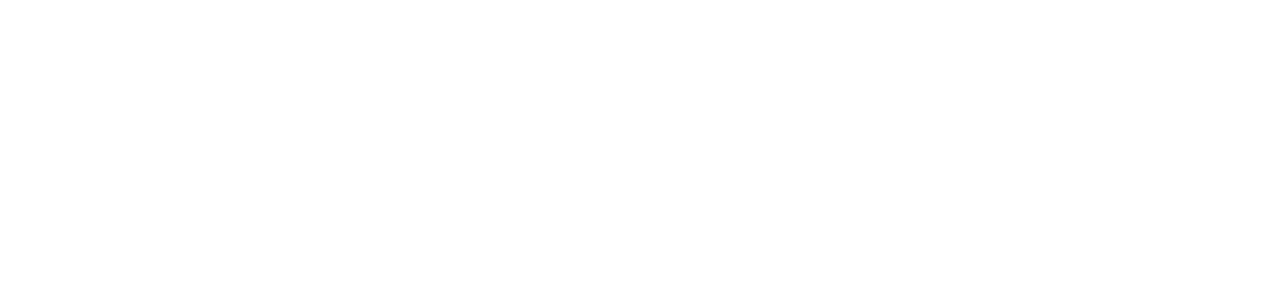
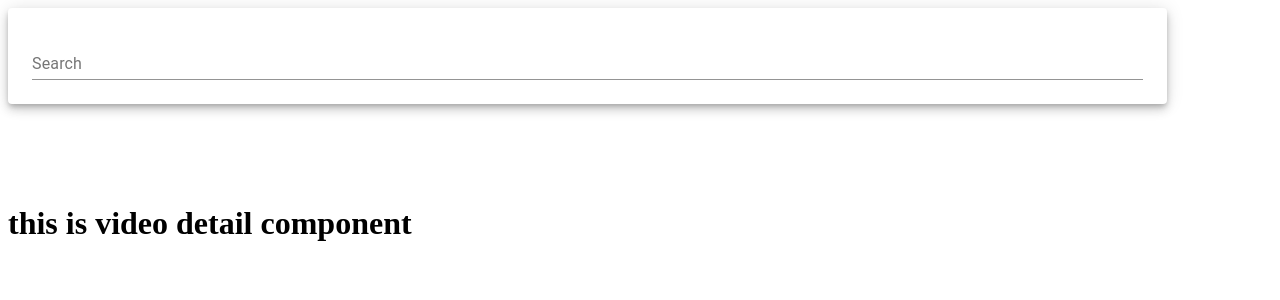
Before and after one commit to JordanAlexander22/youtube-clone, a React (Create React App) app in the folder youtubeclone/: page / in a window 1280 px wide. Shown: the top 300 px of the page. Built offline with nearby package versions, Linux system fonts and the light colour scheme.

Commit message:
basic styling for the search bar completed

```diff
--- a/youtubeclone/src/App.js
+++ b/youtubeclone/src/App.js
@@ -1,34 +1,28 @@
-import React from 'react';
-import { Grid } from '@material-ui/core';
-import youtube from './api/youtube';
+import React from "react";
+import { Grid } from "@material-ui/core";
+import youtube from "./api/youtube";
+import { SearchBar, VideoDetail } from "./components"; // DRY code
 
-
-
-class App extends React.Component{
-    render(){
-        return(
-            <Grid justify="center" container spacing={16}>
-                <Grid item x5={12}>
-                    <Grid container spacing={16}>
-                        <Grid item x5={12}>
-                            {/* SEARCH BAR */}
+class App extends React.Component {
+  render() {
+    return (
+      <Grid style={{justify:"center"}} container spacing={16}>
+        <Grid item xs={11}>
+          <Grid container spacing={10}>
+            <Grid item xs={12}>
+              <SearchBar />
             </Grid>
-                        <Grid item x5={8}>
-                        {/* VIDEO DETAIL */}
+            <Grid item xs={8}>
+              <VideoDetail />
             </Grid>
-                        <Grid item x5={4}>
+            <Grid item xs={4}>
               {/* VIDEO LIST */}
             </Grid>
-
           </Grid>
-
         </Grid>
-
       </Grid>
-        )
+    );
   }
 }
 
-
-
 export default App;
--- /dev/null
+++ b/youtubeclone/src/components/index.js
@@ -0,0 +1,3 @@
+export { default as SearchBar} from './searchBar';
+export { default as VideoDetail} from './videoDetail';
+//export { default as videoList} from './videoList';
--- /dev/null
+++ b/youtubeclone/src/components/searchBar.js
@@ -0,0 +1,22 @@
+import React from "react";
+
+import { Paper, TextField } from "@material-ui/core";
+
+// using class component here because state will be managed in this component
+class SearchBar extends React.Component {
+  state = {
+    searchTerm: " "
+  };
+
+  render() {
+    return (
+      <Paper elevation={6} style={{padding: '1.5rem'}}>
+        <form>
+          <TextField fullWidth label="Search"></TextField>
+        </form>
+      </Paper>
+    );
+  }
+}
+
+export default SearchBar;
--- /dev/null
+++ b/youtubeclone/src/components/videoDetail.js
@@ -0,0 +1,9 @@
+import React from 'react';
+
+const VideoDetail = () => {
+    return (
+        <h1>this is video detail component</h1>
+    )
+};
+
+export default VideoDetail;
```
Also changed, not shown: youtubeclone/src/components/videoList.js (added). Lines whose indentation alone changed are shown as unchanged.
